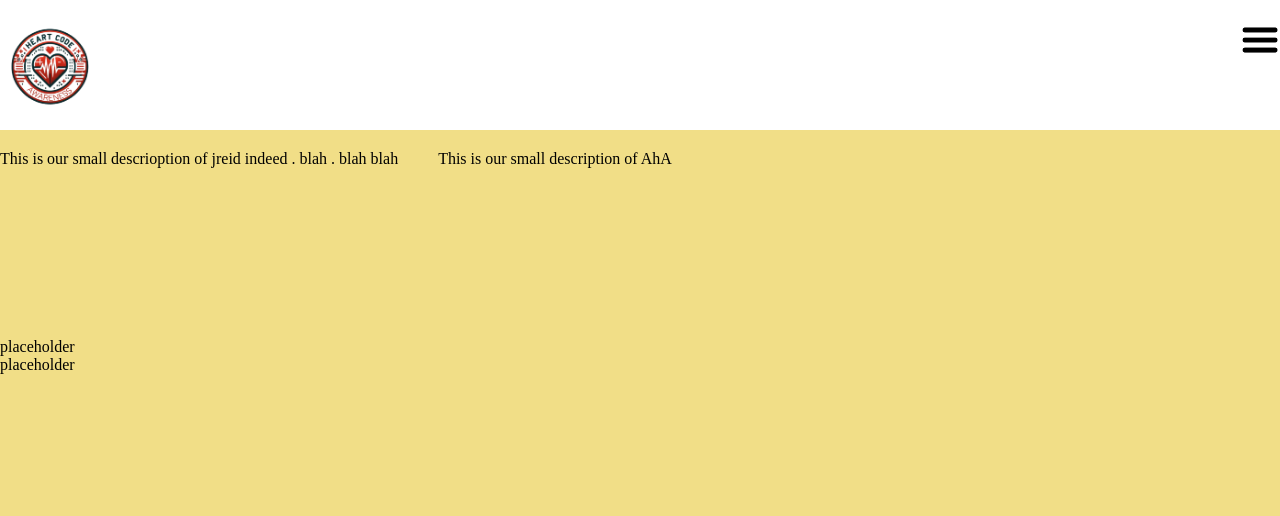
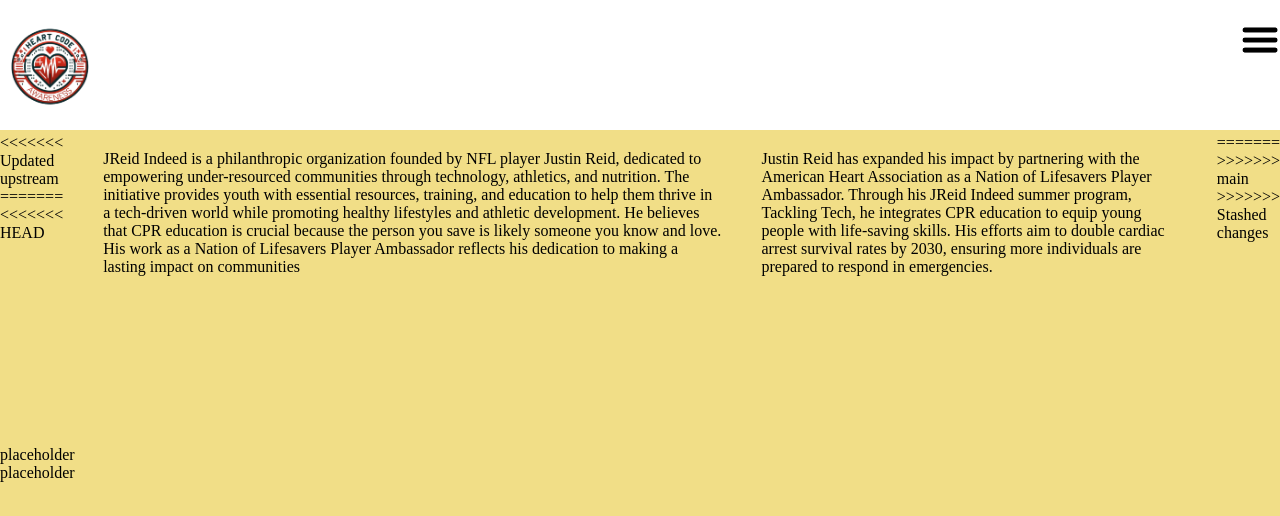
Before and after one commit to Revamped80/Heart-Code-Website, a plain HTML site: page HeartCode.html in a window 1280 px wide. Drawn offline with Linux system fonts and the light colour scheme.

Commit message:
The description of JReid Indeed and AHA

```diff
--- a/HeartCode.html
+++ b/HeartCode.html
@@ -14,8 +14,18 @@
         <img a="Hamburger_icon.svg.png" class="menu" src="Hamburger_icon.svg.png">
     </header>
     <section class="Descriptions">
-        <p class="DesJREID"> This is our small descrioption of jreid indeed . blah . blah blah</p>
-        <p class="DesAHA"> This is our small description of AhA </p>
+<<<<<<< Updated upstream
+=======
+<<<<<<< HEAD
+        <p class="DesJREID"> JReid Indeed is a philanthropic organization founded by NFL player Justin Reid, dedicated to empowering under-resourced communities through technology, athletics, and nutrition. The initiative provides youth with essential resources, training, and education to help them thrive in a tech-driven world while promoting healthy lifestyles and athletic development. He believes that CPR education is crucial because the person you save is likely someone you know and love. His work as a Nation of Lifesavers Player Ambassador reflects his dedication to making a lasting impact on communities
+
+</p>
+        <p class="DesAHA"> Justin Reid has expanded his impact by partnering with the American Heart Association as a Nation of Lifesavers Player Ambassador. Through his JReid Indeed summer program, Tackling Tech, he integrates CPR education to equip young people with life-saving skills. His efforts aim to double cardiac arrest survival rates by 2030, ensuring more individuals are prepared to respond in emergencies.
+ </p>
+=======
+
+>>>>>>> main
+>>>>>>> Stashed changes
     </section>
     <video> placeholder </video>
     <section> placeholder </section>
```
